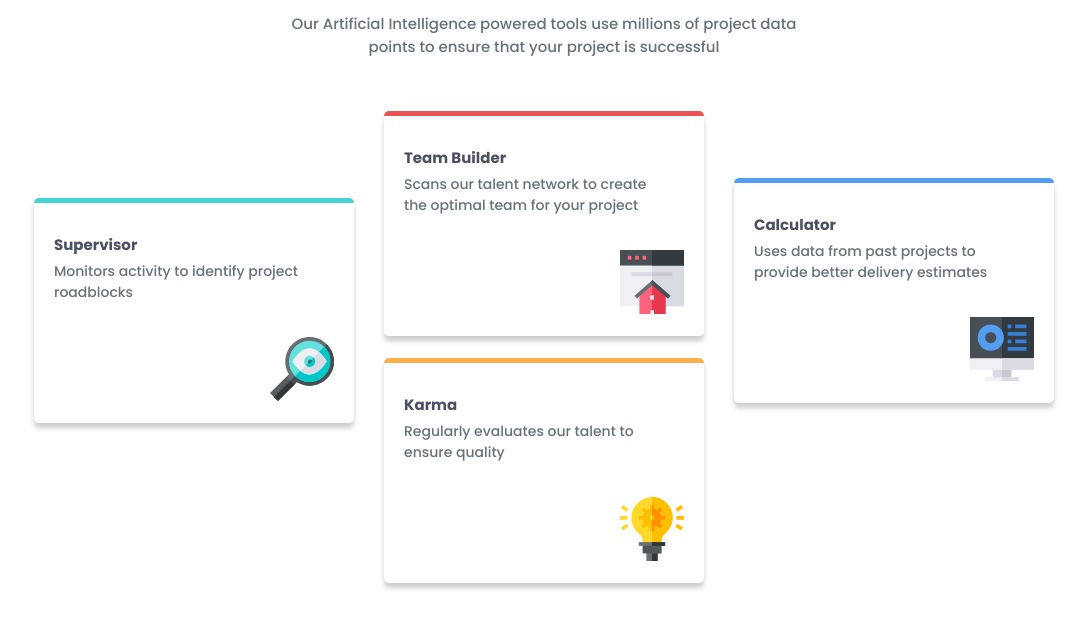
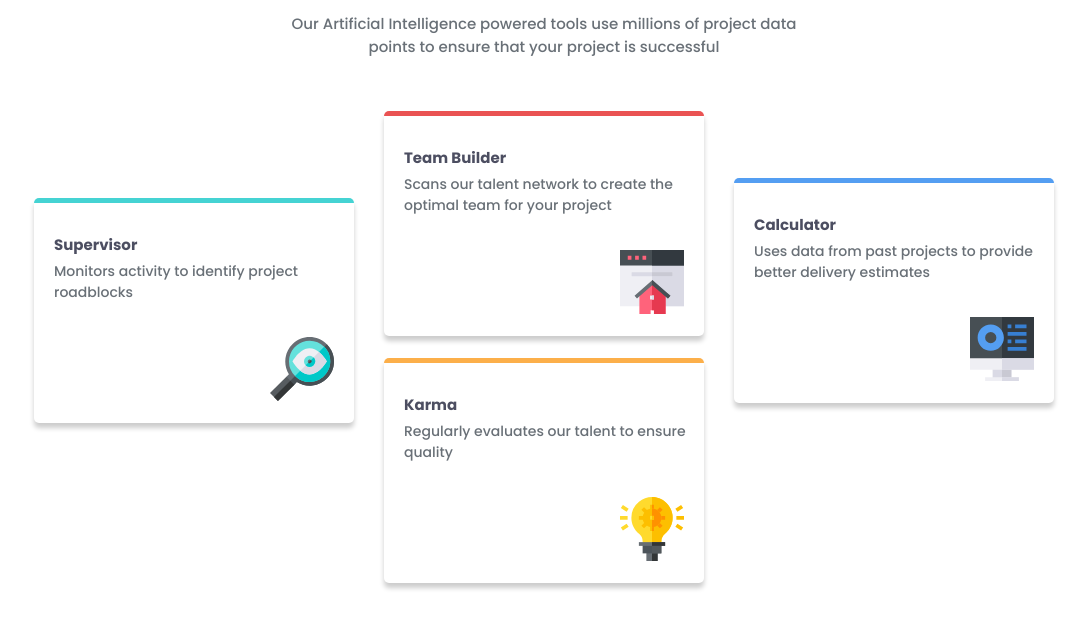
Before and after one commit to Aajielah/four_card_feature, a plain HTML site: page index.html in a window 1280 px wide. Shown: the part 153-782 px from the top of the page, without its empty margins (96-1183 px from the left). Drawn offline with Linux system fonts and the light colour scheme.

Commit message:
added more styles

```diff
--- a/index.css
+++ b/index.css
@@ -110,6 +110,10 @@ main{
     width: 31.875rem;
   }
 
+  .box-paragraph{
+    width: 290px
+  }
+
   .overall-section {
     display: grid;
     grid-template-columns: repeat(3, 1fr);
```
